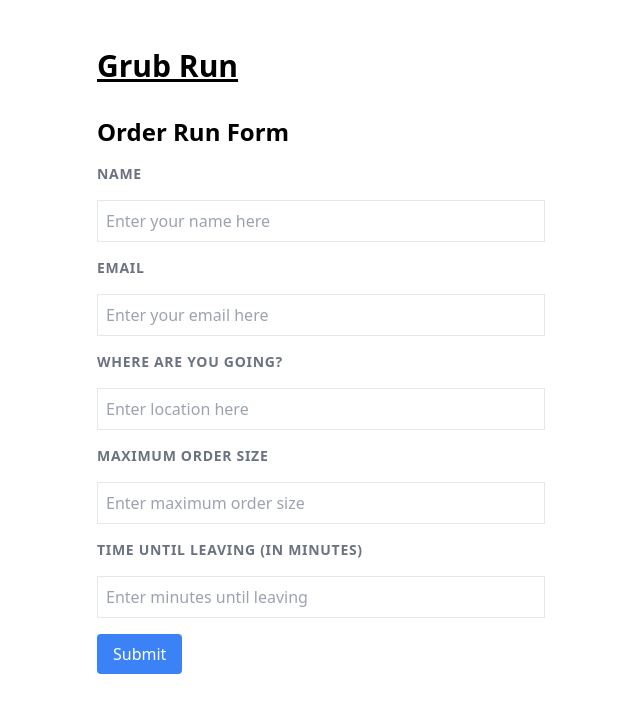
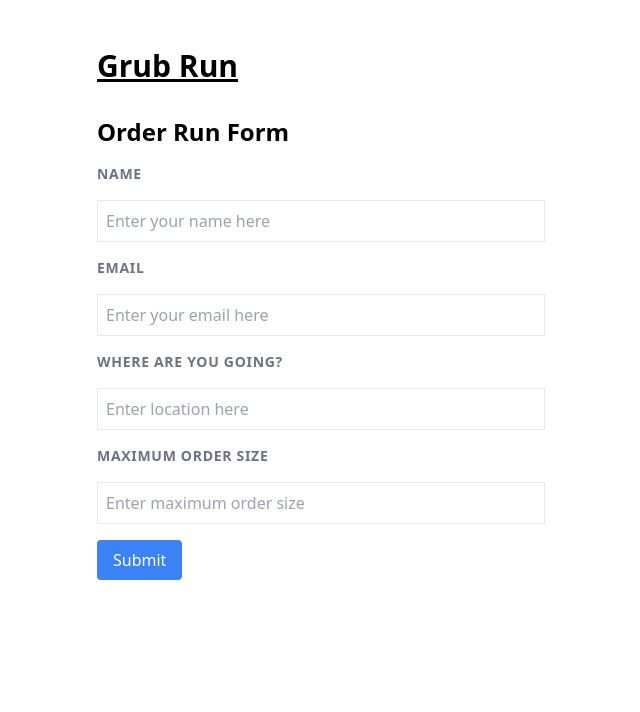
Before and after one commit to jonathanruiz/grubrun, a React (Vite) app in the folder client/: page / in a window 1280 px wide. Shown: the top 712 px of the page, without its empty margins (319-959 px from the left). Built offline with nearby package versions, Linux system fonts and the light colour scheme.

Commit message:
removed the timer

```diff
--- a/client/src/components/OrderCollect.tsx
+++ b/client/src/components/OrderCollect.tsx
@@ -128,20 +128,6 @@ const OrderCollect = () => {
     }
   };
 
-  // @ts-expect-error - orderRun is not null
-  const [timeRemaining, setTimeRemaining] = useState(orderRun?.[orderId]?.time);
-  console.log("Time remaining:", timeRemaining);
-
-  useEffect(() => {
-    if (timeRemaining > 0) {
-      const timerId = setInterval(() => {
-        setTimeRemaining(timeRemaining - 1);
-      }, 1000);
-
-      return () => clearInterval(timerId); // cleanup on component unmount
-    }
-  }, [timeRemaining]);
-
   return (
     <>
       {maxReached ? (
@@ -157,8 +143,6 @@ const OrderCollect = () => {
               {orderRun?.[orderId]?.location}
             </span>
           </h2>
-          {/* Create a timer that counts down using the time property */}
-          <h3 className="text-xl font-bold">Time remaining: {timeRemaining}</h3>
           <form
             className="flex flex-col space-y-4"
             onSubmit={handleSubmit(submitForm)}
--- a/client/src/components/OrderRunForm.tsx
+++ b/client/src/components/OrderRunForm.tsx
@@ -97,21 +97,6 @@ const OrderRunForm = () => {
         placeholder="Enter maximum order size"
         {...register("max", { valueAsNumber: true })}
       />
-      {errors.max && <p className="text-red-500">{errors.max.message}</p>}
-
-      <label
-        className="text-gray-500 text-sm uppercase font-bold tracking-wider"
-        htmlFor="time"
-      >
-        Time until leaving (in minutes)
-      </label>
-      <input
-        className="border p-2"
-        type="number"
-        placeholder="Enter minutes until leaving"
-        {...register("time", { valueAsNumber: true })}
-      />
-      {errors.time && <p className="text-red-500">{errors.time.message}</p>}
 
       <button
         className="bg-blue-500 text-white self-start py-2 px-4 rounded"
--- a/client/src/components/OrderRunSubmitted.tsx
+++ b/client/src/components/OrderRunSubmitted.tsx
@@ -61,12 +61,6 @@ const OrderRunSubmitted = () => {
             </span>{" "}
             <span>{max}</span>
           </li>
-          <li className="border-b-2 border-gray-200 py-2 flex justify-between items-center">
-            <span className="text-gray-500 uppercase font-bold tracking-wider">
-              Time until leaving:
-            </span>{" "}
-            <span>{time}</span>
-          </li>
         </ul>
       </div>
     </div>
--- a/client/src/models/schemas.ts
+++ b/client/src/models/schemas.ts
@@ -5,7 +5,6 @@ export interface OrderRunFormProps {
   email: string;
   location: string;
   max: number;
-  time: number;
 }
 
 export interface OrderRunProps {
@@ -14,7 +13,6 @@ export interface OrderRunProps {
   email: string;
   location: string;
   max: number;
-  time: number;
   orders: OrderProps[];
 }
 export interface OrderProps {
@@ -27,7 +25,6 @@ export const OrderRunFormSchema = z.object({
   email: z.string().email(),
   location: z.string(),
   max: z.number(),
-  time: z.number(),
 });
 
 export const OrderFormSchema = z.object({
```
Also changed, not shown: 1 other file (tests, documents, lock files or other folders).
